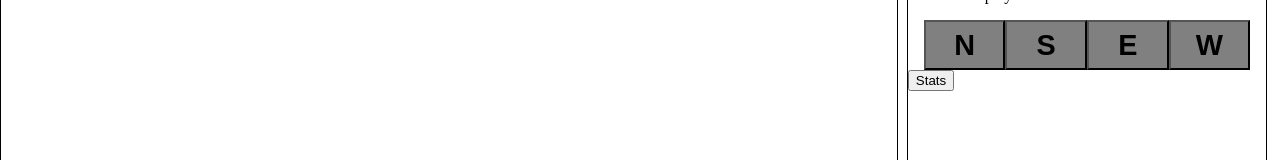
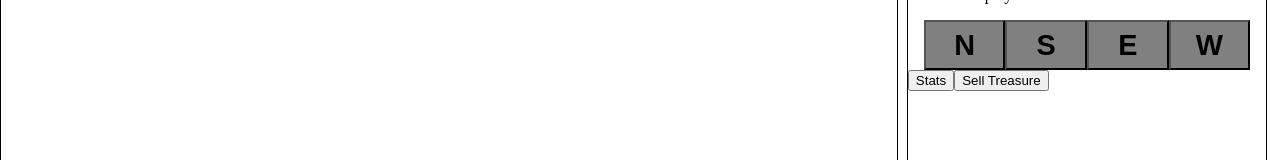
Before and after one commit to treasure-hunt/FrontEnd, a React (Create React App) app in the folder treasure-hunt/: page / in a window 1280 px wide. Shown: the part 213-373 px from the top of the page. Built offline with nearby package versions, Linux system fonts and the light colour scheme; no server answers.

Commit message:
more actions

```diff
--- a/treasure-hunt/src/Map/Main.js
+++ b/treasure-hunt/src/Map/Main.js
@@ -135,6 +135,41 @@ export class App extends Component {
       })
   }
 
+
+  dropItem = (item) => {
+
+    axios.post('https://lambda-treasure-hunt.herokuapp.com/api/adv/drop/',{
+      "name": item
+    },
+    {headers:{
+      'Authorization': `Token ${localStorage.token}`,
+    }})
+      .then(res => {
+        console.log(res.data)
+      })
+      .catch(err => {
+        console.log(err)
+      })
+  }
+
+  sellTreasure = (item) => {
+
+    axios.post('https://lambda-treasure-hunt.herokuapp.com/api/adv/drop/',{
+      "name": item
+    },
+    {headers:{
+      'Authorization': `Token ${localStorage.token}`,
+    }})
+      .then(res => {
+        console.log(res.data)
+      })
+      .catch(err => {
+        console.log(err)
+      })
+  }
+
+
+
   render() {
     // console.log(this.state.playerStats)
     return (
@@ -143,12 +178,14 @@ export class App extends Component {
        <MapInfo
         playerStats = {this.playerStats}
         takeItem = {this.takeItem}
+        dropItem = {this.dropItem}
         coolDown = {this.state.coolDown}
         exitList = {this.state.exitList}
         roomData = {this.state.roomData}
         movePlayer={this.movePlayer}
         players={this.state.players}
         items={this.state.items}
+        sellTreasure = {this.sellTreasure}
        />
       </div>
     )
--- a/treasure-hunt/src/Map/MapInfo.js
+++ b/treasure-hunt/src/Map/MapInfo.js
@@ -8,6 +8,12 @@ export class MapInfo extends Component {
     // componentWillUnmount() {
     //     clearInterval(this.interval);
     // }
+
+    alert = () => {
+        alert("You are not in the shop")
+    }
+
+
     render() {
         const dir = ["n","s","e","w"]
         return (
@@ -23,7 +29,10 @@ export class MapInfo extends Component {
                     <h3>Items</h3>
                     <p>There are {this.props.items.length} items in this room</p>
                     {this.props.items.map(item => {
-                        return <button onClick = {() => this.props.takeItem(item)}>Grab: {item}</button>
+                        return <>
+                        <button onClick = {() => this.props.takeItem(item)}>Grab: {item}</button>
+                         <button onClick = {() => this.props.dropItem(item)}>Drop: {item}</button>
+                        </>
                         })
                     }
                     </div>
@@ -39,6 +48,8 @@ export class MapInfo extends Component {
                     <button className={this.props.exitList.includes(dir[3]) ? 'button availableButton' : 'button regularButton'} onClick={() =>{this.props.movePlayer(dir[3])}}>W</button>
                 </div>
                 <button onClick={() => this.props.playerStats()}>Stats</button>
+                {this.props.roomData.title === "Shop" ? <button onClick={() => this.props.sellTreasure()}>Sell Treasure</button> : <button onClick={this.alert}>Sell Treasure</button>}
+
             </div>
         )
     }
```
